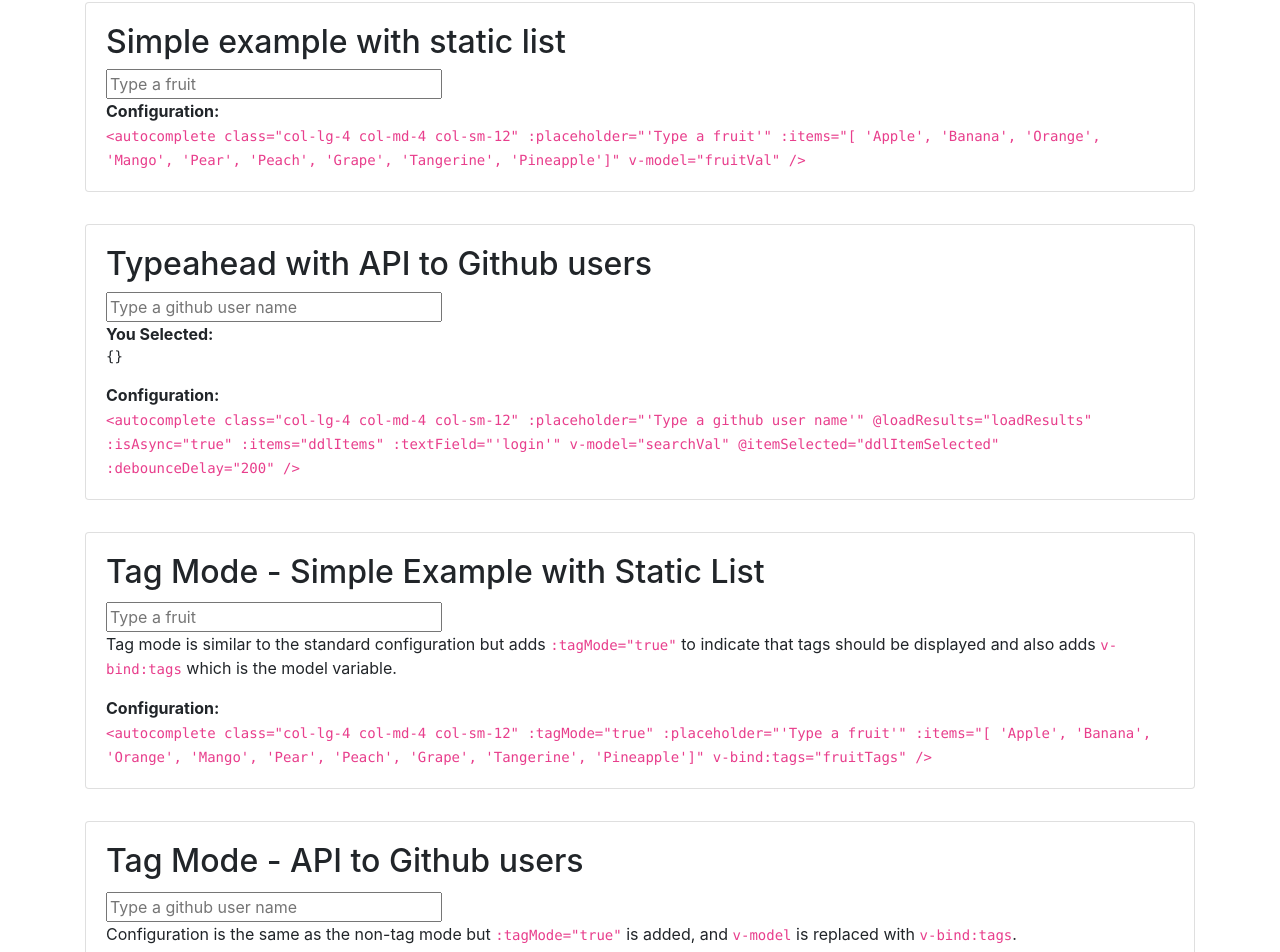
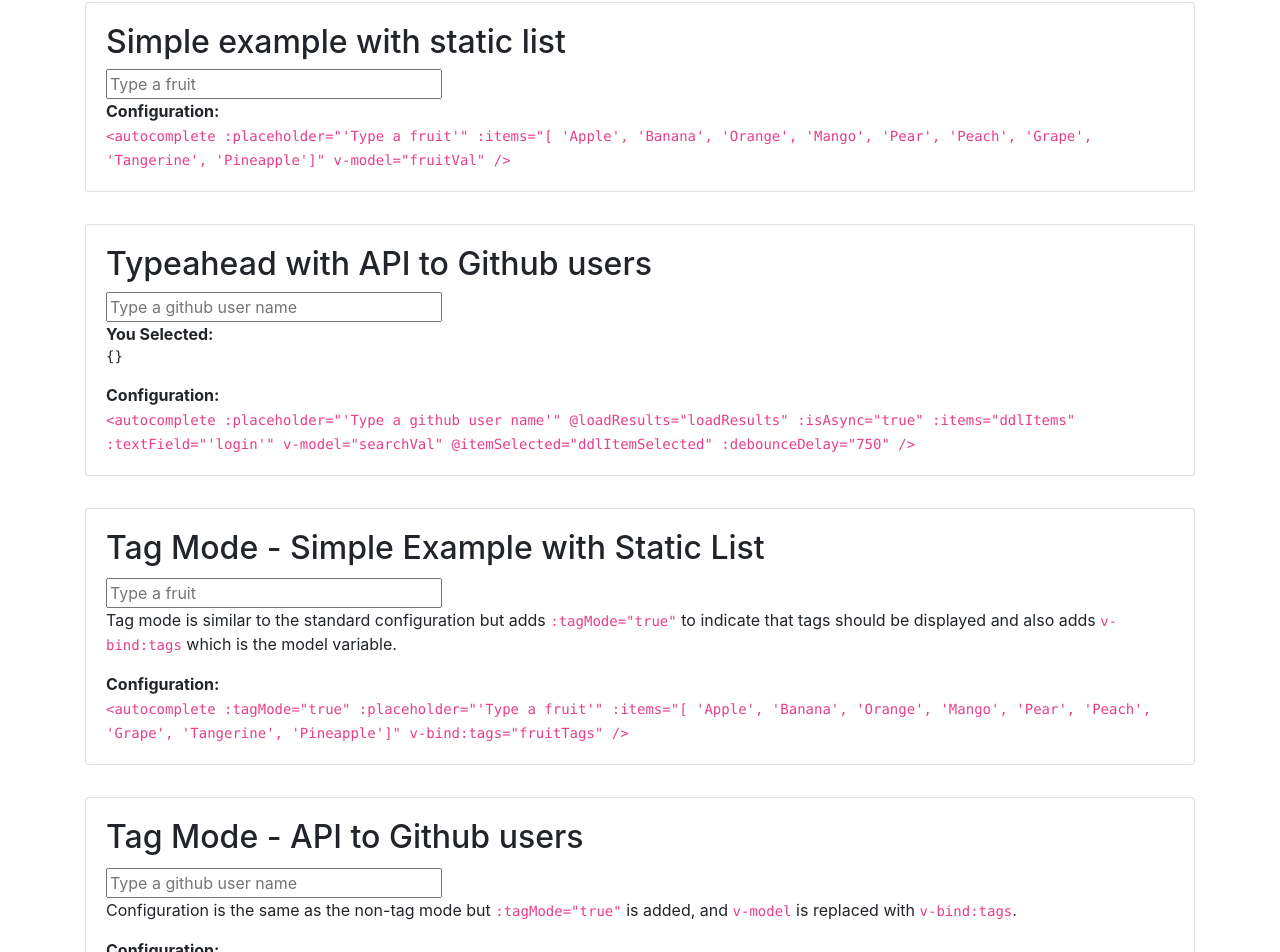
Before and after one commit to n8all3n/vue-typeahead-ddl, a Vue app: page / in a window 1280 px wide. Shown: the part 180-1132 px from the top of the page. Built offline with nearby package versions, Linux system fonts and the light colour scheme.

Commit message:
Another fix for docs style and new docs build

```diff
--- a/package.json
+++ b/package.json
@@ -1,6 +1,6 @@
 {
   "name": "vue-typeahead-ddl",
-  "version": "1.0.2",
+  "version": "1.0.3",
   "author": "Nathan Allen <n8all3n@gmail.com>",
   "license": "mit",
   "main": "src/components/vue-typeahead-ddl.vue",
--- a/src/App.vue
+++ b/src/App.vue
@@ -13,14 +13,16 @@
             <div class="card-body">
                 <h2>Simple example with static list</h2>
                 <div class="row">
-                  <autocomplete class="col-lg-4 col-md-4 col-sm-12" :placeholder="'Type a fruit'" :items="[ 'Apple', 'Banana', 'Orange', 'Mango', 'Pear', 'Peach', 'Grape', 'Tangerine', 'Pineapple']" v-model="fruitVal"  />
+                  <div class="col-lg-4 col-md-4 col-sm-12">
+                    <autocomplete :placeholder="'Type a fruit'" :items="[ 'Apple', 'Banana', 'Orange', 'Mango', 'Pear', 'Peach', 'Grape', 'Tangerine', 'Pineapple']" v-model="fruitVal"  />
+                  </div>
                 </div>
                 <div class="row">
                   <div class="col-12">
                     <strong>Configuration:</strong>
                     <br>
                     <code>
-                      &lt;autocomplete class="col-lg-4 col-md-4 col-sm-12" :placeholder="'Type a fruit'" :items="[ 'Apple', 'Banana', 'Orange', 'Mango', 'Pear', 'Peach', 'Grape', 'Tangerine', 'Pineapple']" v-model="fruitVal"  /&gt;
+                      &lt;autocomplete :placeholder="'Type a fruit'" :items="[ 'Apple', 'Banana', 'Orange', 'Mango', 'Pear', 'Peach', 'Grape', 'Tangerine', 'Pineapple']" v-model="fruitVal"  /&gt;
                     </code>
                   </div>
                 </div>
@@ -30,7 +32,9 @@
             <div class="card-body">
                 <h2>Typeahead with API to Github users</h2>
                 <div class="row">
-                  <autocomplete class="col-lg-4 col-md-4 col-sm-12" :placeholder="'Type a github user name'" @loadResults="loadResults" :isAsync="true" :items="ddlItems" :textField="'login'"  v-model="searchVal" @itemSelected="ddlItemSelected" :debounceDelay="200" />
+                  <div class="col-lg-4 col-md-4 col-sm-12">
+                    <autocomplete :placeholder="'Type a github user name'" @loadResults="loadResults" :isAsync="true" :items="ddlItems" :textField="'login'"  v-model="searchVal" @itemSelected="ddlItemSelected" :debounceDelay="750" />
+                  </div>
                 </div>
                 <div class="row">
                   <div class="col-12">
@@ -43,7 +47,7 @@
                     <strong>Configuration:</strong>
                     <br>
                     <code>
-                       &lt;autocomplete class="col-lg-4 col-md-4 col-sm-12" :placeholder="'Type a github user name'" @loadResults="loadResults" :isAsync="true" :items="ddlItems" :textField="'login'"  v-model="searchVal" @itemSelected="ddlItemSelected" :debounceDelay="200" /&gt;
+                       &lt;autocomplete :placeholder="'Type a github user name'" @loadResults="loadResults" :isAsync="true" :items="ddlItems" :textField="'login'"  v-model="searchVal" @itemSelected="ddlItemSelected" :debounceDelay="750" /&gt;
                     </code>
                   </div>
                 </div>
@@ -53,7 +57,9 @@
           <div class="card-body">
               <h2>Tag Mode - Simple Example with Static List</h2>
               <div class="row">
-                  <autocomplete class="col-lg-4 col-md-4 col-sm-12" :tagMode="true" :placeholder="'Type a fruit'" :items="[ 'Apple', 'Banana', 'Orange', 'Mango', 'Pear', 'Peach', 'Grape', 'Tangerine', 'Pineapple']" v-bind:tags="fruitTags"  />
+                <div class="col-lg-4 col-md-4 col-sm-12" >
+                   <autocomplete :tagMode="true" :placeholder="'Type a fruit'" :items="[ 'Apple', 'Banana', 'Orange', 'Mango', 'Pear', 'Peach', 'Grape', 'Tangerine', 'Pineapple']" v-bind:tags="fruitTags"  />
+                </div>
               </div>
               <div class="row">
                 <div class="col-12">
@@ -63,7 +69,7 @@
                   <strong>Configuration:</strong>
                   <br>
                   <code>
-                      &lt;autocomplete class="col-lg-4 col-md-4 col-sm-12" :tagMode="true" :placeholder="'Type a fruit'" :items="[ 'Apple', 'Banana', 'Orange', 'Mango', 'Pear', 'Peach', 'Grape', 'Tangerine', 'Pineapple']" v-bind:tags="fruitTags"  /&gt;
+                      &lt;autocomplete :tagMode="true" :placeholder="'Type a fruit'" :items="[ 'Apple', 'Banana', 'Orange', 'Mango', 'Pear', 'Peach', 'Grape', 'Tangerine', 'Pineapple']" v-bind:tags="fruitTags"  /&gt;
                   </code>
                 </div>
               </div>
@@ -73,7 +79,9 @@
           <div class="card-body">
               <h2>Tag Mode - API to Github users</h2>
               <div class="row">
-                <autocomplete class="col-lg-4 col-md-4 col-sm-12" :placeholder="'Type a github user name'" @loadResults="loadResultsTags" :isAsync="true" :items="tagddlItems" :textField="'login'"  v-model="gitSearchVal" :debounceDelay="200" :tagMode="true" v-bind:tags="gitHubUserNames" />
+                <div  class="col-lg-4 col-md-4 col-sm-12">
+                  <autocomplete :placeholder="'Type a github user name'" @loadResults="loadResultsTags" :isAsync="true" :items="tagddlItems" :textField="'login'"  v-model="gitSearchVal" :debounceDelay="200" :tagMode="true" v-bind:tags="gitHubUserNames" />
+                </div>
               </div>
               <div class="row">
                 <div class="col-12">
@@ -83,7 +91,7 @@
                   <strong>Configuration:</strong>
                   <br>
                   <code>
-                    &lt;autocomplete class="col-lg-4 col-md-4 col-sm-12" :placeholder="'Type a github user name'" @loadResults="loadResultsTags" :isAsync="true" :items="tagddlItems" :textField="'login'"  v-model="gitSearchVal" :debounceDelay="200" :tagMode="true" v-bind:tags="gitHubUserNames" /&gt;
+                    &lt;autocomplete :placeholder="'Type a github user name'" @loadResults="loadResultsTags" :isAsync="true" :items="tagddlItems" :textField="'login'"  v-model="gitSearchVal" :debounceDelay="200" :tagMode="true" v-bind:tags="gitHubUserNames" /&gt;
                   </code>
                 </div>
               </div>
```
Also changed, not shown: 5 other files (tests, documents, lock files or other folders).
